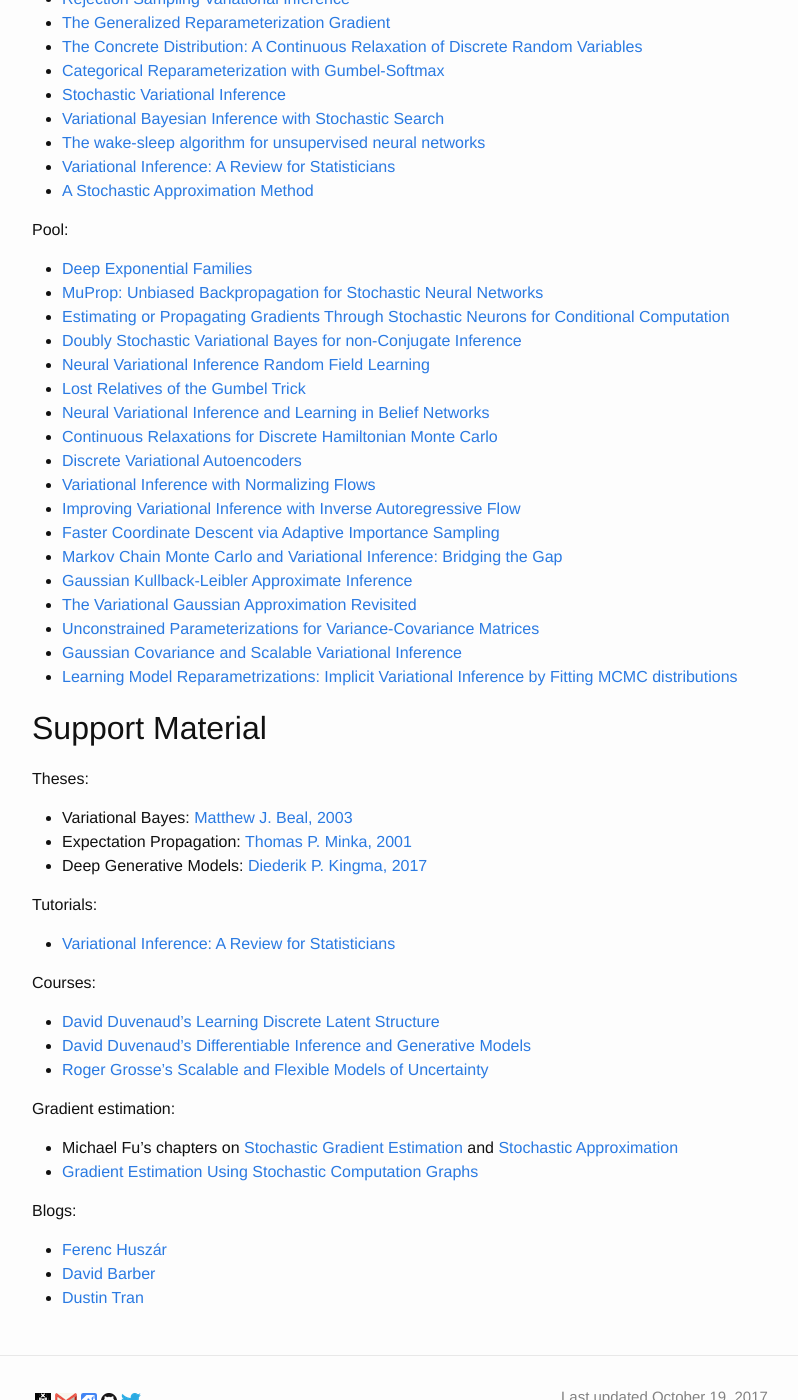
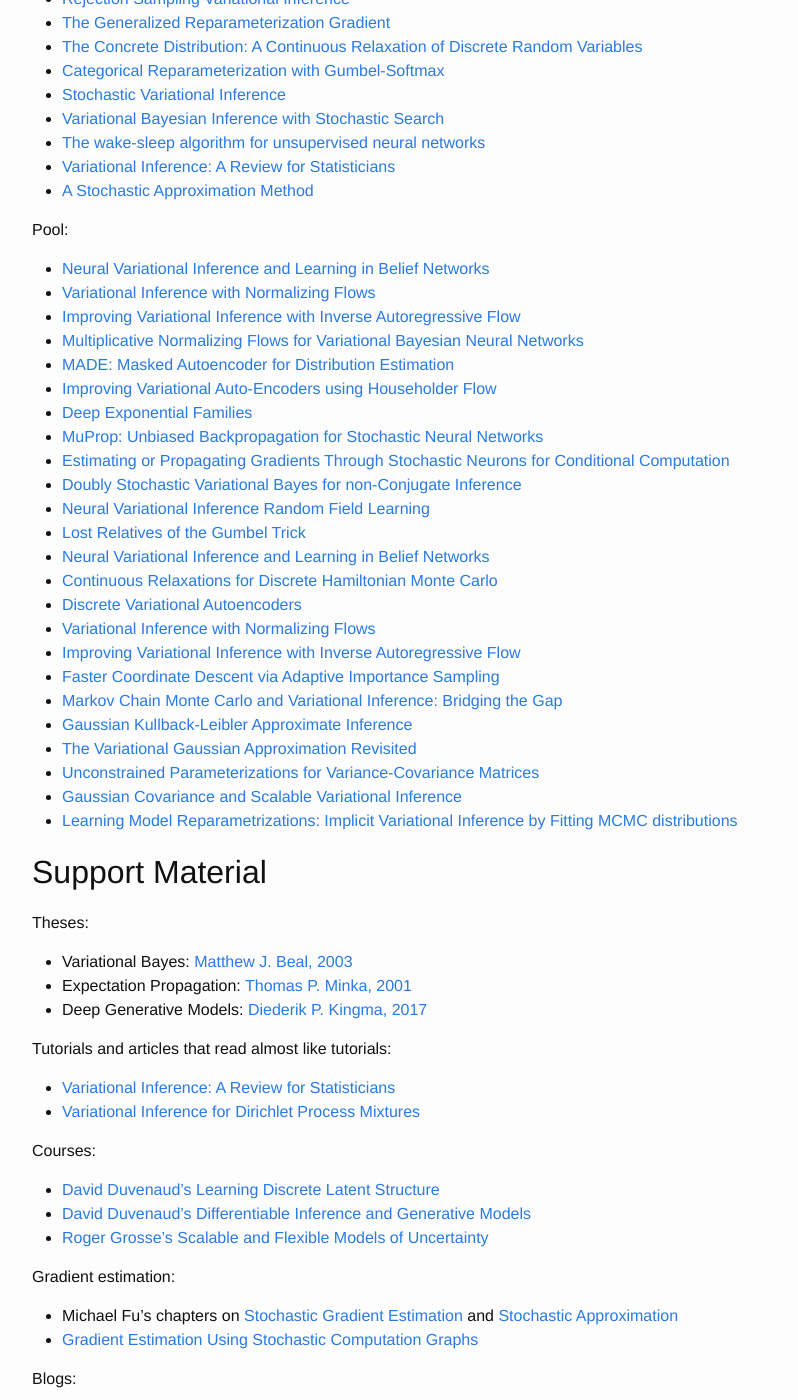
Before and after one commit to wilkeraziz/oldsite, a Jekyll site: the page built from pages/inference.markdown, in a window 1280 px wide and 1400 px high, scrolled down 797 px. Shown: the whole window, without its empty margins (238-1036 px from the left). Built offline with Jekyll 4.4.1, drawn with Linux system fonts in a browser that asks for light colours.

Commit message:
inference

```diff
--- a/pages/bnn.markdown
+++ b/pages/bnn.markdown
@@ -19,3 +19,9 @@ Pool:
 * [On Modern Deep Learning and Variational Inference](http://www.approximateinference.org/accepted/GalGhahramani2015.pdf)
 * [A Theoretically Grounded Application of Dropout in Recurrent Neural Networks](http://papers.nips.cc/paper/6241-a-theoretically-grounded-application-of-dropout-in-recurrent-neural-networks.pdf)
 * [Scalable Bayesian Learning of Recurrent Neural Networks for Language Modeling](http://www.aclweb.org/anthology/P17-1030)
+
+# David McKay's
+
+* [Density Networks](https://pdfs.semanticscholar.org/8734/b13a74765d4a78ebf15c9c38991a5302d71c.pdf)
+* [Bayesian Neural Networks and Density Networks](http://www.inference.org.uk/mackay/ch_learning.pdf)
+* [Neural Networks Summer School](http://www.inference.org.uk/mackay/cpi4.pdf)
--- a/pages/inference.markdown
+++ b/pages/inference.markdown
@@ -41,6 +41,12 @@ What:
 
 Pool:
 
+* [Neural Variational Inference and Learning in Belief Networks](https://arxiv.org/pdf/1402.0030.pdf)
+* [Variational Inference with Normalizing Flows](https://arxiv.org/abs/1505.05770)
+* [Improving Variational Inference with Inverse Autoregressive Flow](https://arxiv.org/pdf/1606.04934.pdf)
+* [Multiplicative Normalizing Flows for Variational Bayesian Neural Networks](https://arxiv.org/pdf/1703.01961.pdf)
+* [MADE: Masked Autoencoder for Distribution Estimation](https://arxiv.org/pdf/1502.03509.pdf)
+* [Improving Variational Auto-Encoders using Householder Flow](https://arxiv.org/pdf/1611.09630.pdf)
 * [Deep Exponential Families](http://www.cs.toronto.edu/~lcharlin/papers/def_aistats.pdf)
 * [MuProp: Unbiased Backpropagation for Stochastic Neural Networks](https://arxiv.org/abs/1511.05176)
 * [Estimating or Propagating Gradients Through Stochastic Neurons for Conditional Computation](https://arxiv.org/abs/1308.3432)
@@ -71,9 +77,10 @@ Theses:
 * Expectation Propagation: [Thomas P. Minka, 2001](https://tminka.github.io/papers/ep/minka-thesis.pdf)
 * Deep Generative Models: [Diederik P. Kingma, 2017](https://www.dropbox.com/s/v6ua3d9yt44vgb3/cover_and_thesis.pdf?dl=1)
 
-Tutorials:
+Tutorials and articles that read almost like tutorials:
 
 * [Variational Inference: A Review for Statisticians](https://arxiv.org/pdf/1601.00670.pdf)
+* [Variational Inference for Dirichlet Process Mixtures](http://www.cs.columbia.edu/~blei/papers/BleiJordan2004.pdf)
 
 
 Courses:
```
